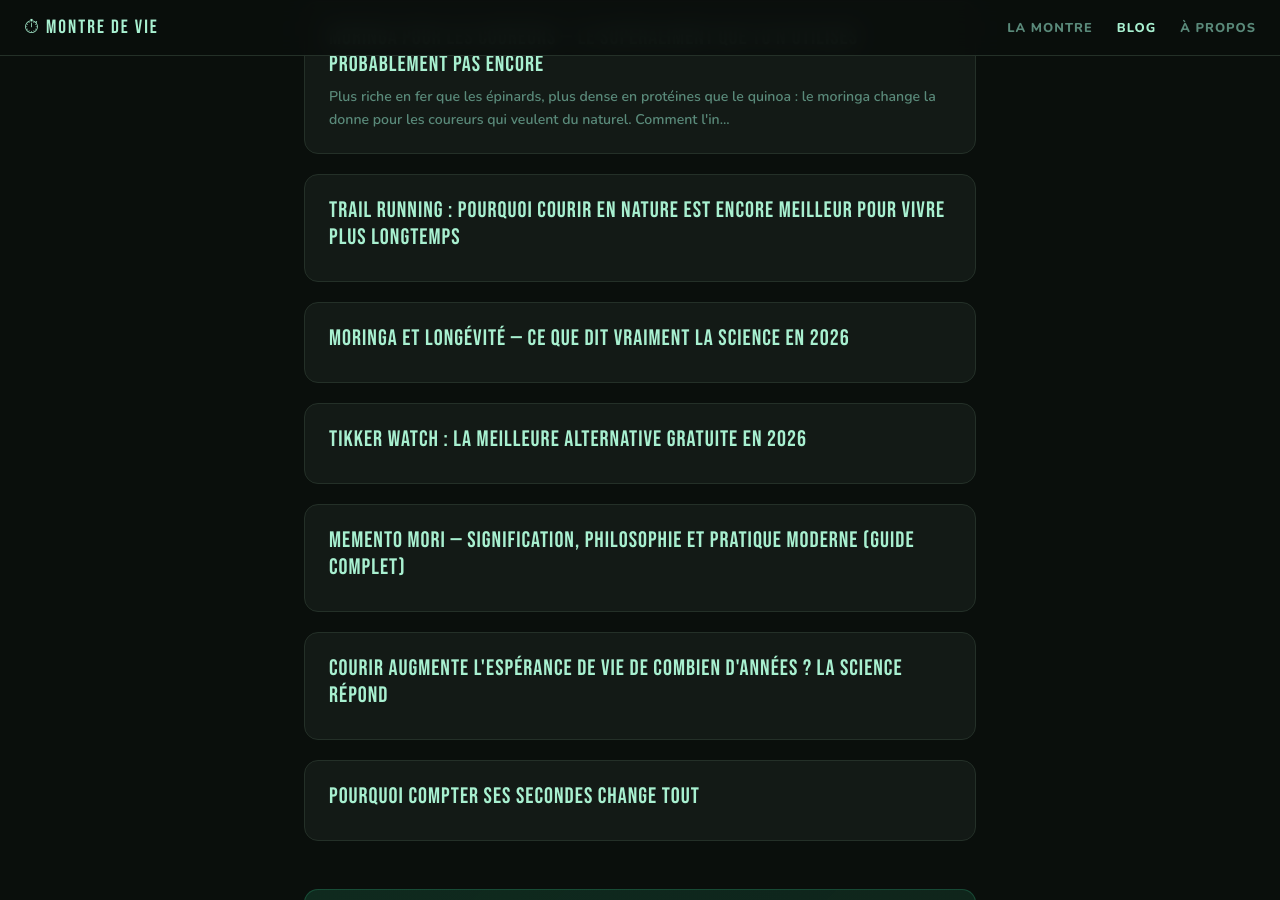
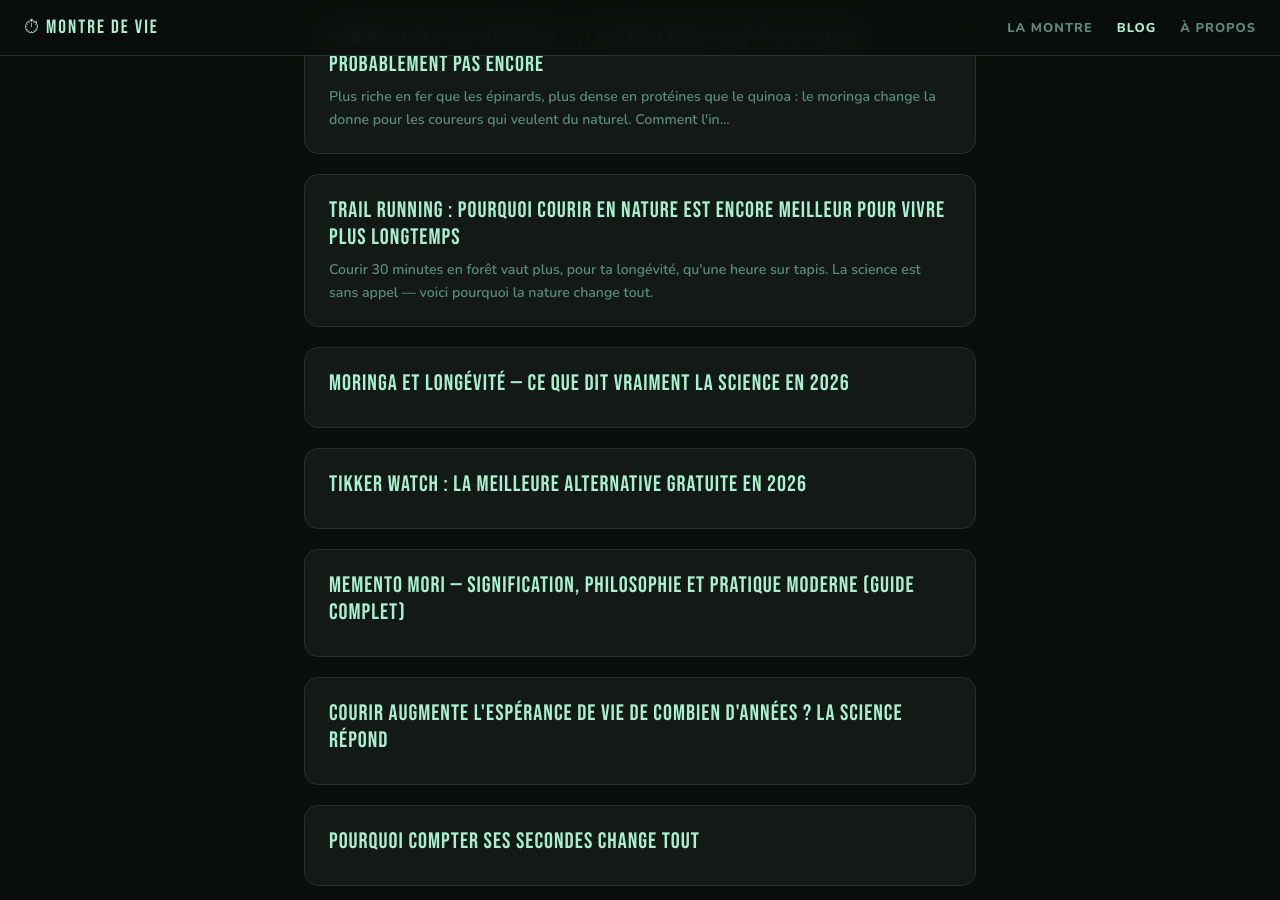
Before and after one commit to SebRunNature/memento-mori, a Jekyll site: the page built from blog/index.html, in a window 1280 px wide and 900 px high, scrolled down 609 px. Built offline with Jekyll 4.4.1, drawn with Linux system fonts in a browser that asks for light colours.

Commit message:
Update 2026-05-07-trail-running-nature-longevite.md

```diff
--- a/_posts/2026-05-07-trail-running-nature-longevite.md
+++ b/_posts/2026-05-07-trail-running-nature-longevite.md
@@ -2,6 +2,7 @@
 layout: default
 title: "Trail running : pourquoi courir en nature est encore meilleur pour vivre plus longtemps"
 description: "Courir en forêt ou en montagne n'est pas juste plus beau. C'est biologiquement plus efficace. Cortisol, phytoncides, VFC — la science du trail et de la longévité."
+excerpt: "Courir 30 minutes en forêt vaut plus, pour ta longévité, qu'une heure sur tapis. La science est sans appel — voici pourquoi la nature change tout."
 date: 2026-05-07
 author: Sébastien Salomon
 ---
```
